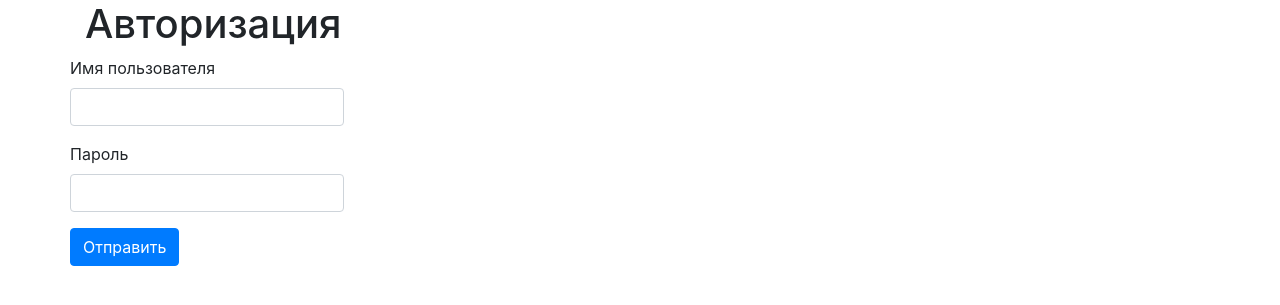
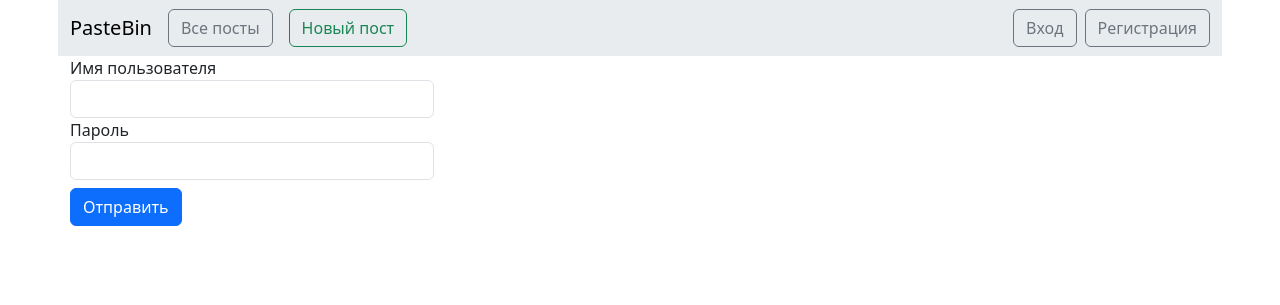
Before and after one commit to AlexeyPetrochenko/PasteBin-LearnPython, a Flask app: page /user/login in a window 1280 px wide. Shown: the top 305 px of the page. Run offline with Flask 3, Linux system fonts and the light colour scheme.

Commit message:
Добавлен Navbar

```diff
--- a/app_paste_bin/templates/base.html
+++ b/app_paste_bin/templates/base.html
@@ -2,13 +2,14 @@
 <html lang="ru">
 <head>
     <meta charset="UTF-8">
-    <meta name="viewport" content="width=device-width, initial-scale=1">
+    <meta name="viewport" content="width=device-width, initial-scale=1, shrink-to-fit=no">
     <link href="https://cdn.jsdelivr.net/npm/bootstrap@5.3.3/dist/css/bootstrap.min.css" rel="stylesheet" integrity="sha384-QWTKZyjpPEjISv5WaRU9OFeRpok6YctnYmDr5pNlyT2bRjXh0JMhjY6hW+ALEwIH" crossorigin="anonymous">
     <title>{{ page_title }}</title>
 </head>
 <body>
+    <div class="container gx-0">
+        <div class="row">{% include 'menu.html' %}</div>
 
-    <div class="container">
         {% block content %}
         {% endblock %}
     </div>
--- /dev/null
+++ b/app_paste_bin/templates/menu.html
@@ -0,0 +1,32 @@
+<nav class="navbar navbar-expand-lg bg-body-secondary">
+  <div class="container-fluid ">
+    <a class="navbar-brand" href="{{ url_for('post.create_post') }}">PasteBin</a>
+
+    <button class="navbar-toggler" type="button" data-bs-toggle="collapse" data-bs-target="#navbarSupportedContent" aria-controls="navbarSupportedContent" aria-expanded="false" aria-label="Toggle navigation">
+      <span class="navbar-toggler-icon"></span>
+    </button>
+
+    <div class="collapse navbar-collapse" id="navbarSupportedContent">
+      <ul class="navbar-nav me-auto mb-2 mb-lg-0">
+        <li class="nav-item">
+          <a class="" href="{{ url_for('post.get_all_public_posts') }}">
+            <button class="btn btn-outline-secondary me-3" type="button">Все посты</button>
+          </a>
+        </li>
+        <li class="nav-item">
+          <a class="" href="{{ url_for('post.create_post') }}">
+            <button class="btn btn-outline-success me-3" type="button">Новый пост</button>
+          </a>
+        </li>
+
+      </ul>
+        <a class="" href="{{ url_for('user.login') }}">
+          <button class="btn btn-outline-secondary me-2" type="submit">Вход</button>
+        </a>
+        <a class="" href="{{ url_for('user.login') }}">
+          <button class="btn btn-outline-secondary" type="submit">Регистрация</button>
+        </a>
+
+    </div>
+  </div>
+</nav>
--- a/app_paste_bin/templates/post/post_from_db.html
+++ b/app_paste_bin/templates/post/post_from_db.html
@@ -3,7 +3,7 @@
 
 {% block content %}
 <div class="row">
-    <div class="col-7 text-bg-secondary">
+    <div class="col-7 text-bg-secondary pt-2">
         <div class="row pb-2 gx-0">
             <div class="col-2" style="padding-left: -100px"><img src="https://pastebin.com/themes/pastebin/img/guest.png" class="img-thumbnail" width="95" height="95" alt="..."></div>
             <div class="col-10">
--- a/app_paste_bin/templates/user/login.html
+++ b/app_paste_bin/templates/user/login.html
@@ -1,20 +1,10 @@
-<!doctype html>
-<html lang="ru">
-  <head>
-    <!-- Required meta tags -->
-    <meta charset="utf-8">
-    <meta name="viewport" content="width=device-width, initial-scale=1, shrink-to-fit=no">
+{% extends 'base.html' %}
 
-    <!-- Bootstrap CSS -->
-    <link rel="stylesheet" href="https://cdn.jsdelivr.net/npm/bootstrap@4.1.3/dist/css/bootstrap.min.css" integrity="sha384-MCw98/SFnGE8fJT3GXwEOngsV7Zt27NXFoaoApmYm81iuXoPkFOJwJ8ERdknLPMO" crossorigin="anonymous">
 
-    <title>{{ page_title }}</title>
-  </head>
-  <body>
-    <div class="container">
-    <h1>{{ page_title }}</h1>
+{% block content %}
 <div class="row">
-      <div class="col=4">
+
+  <div class="col-4">
   {% with messages = get_flashed_messages() %}
     {% if messages %}
     <div class="alert alert-warning" role="alert">
@@ -24,7 +14,8 @@
     </div>
     {% endif %}
   {% endwith %}
-        <form action="{{ url_for('login.process_login') }}" method="POST">
+
+    <form action="{{ url_for('user.process_login') }}" method="POST">
       {{ form.hidden_tag() }}
       <div class="form-group">
         {{ form.username.label }}
@@ -37,16 +28,9 @@
       {{ form.submit() }}
     </form>
   </div>
-      <div class="col=8">
+
+  <div class="col-8">
 
   </div>
 </div>
-    </div>
-
-    <!-- Optional JavaScript -->
-    <!-- jQuery first, then Popper.js, then Bootstrap JS -->
-    <script src="https://code.jquery.com/jquery-3.3.1.slim.min.js" integrity="sha384-q8i/X+965DzO0rT7abK41JStQIAqVgRVzpbzo5smXKp4YfRvH+8abtTE1Pi6jizo" crossorigin="anonymous"></script>
-    <script src="https://cdn.jsdelivr.net/npm/popper.js@1.14.3/dist/umd/popper.min.js" integrity="sha384-ZMP7rVo3mIykV+2+9J3UJ46jBk0WLaUAdn689aCwoqbBJiSnjAK/l8WvCWPIPm49" crossorigin="anonymous"></script>
-    <script src="https://cdn.jsdelivr.net/npm/bootstrap@4.1.3/dist/js/bootstrap.min.js" integrity="sha384-ChfqqxuZUCnJSK3+MXmPNIyE6ZbWh2IMqE241rYiqJxyMiZ6OW/JmZQ5stwEULTy" crossorigin="anonymous"></script>
-  </body>
-</html>
+{% endblock %}
--- a/app_paste_bin/user/forms.py
+++ b/app_paste_bin/user/forms.py
@@ -8,4 +8,4 @@ class LoginForm(FlaskForm):
                            render_kw={"class": "form-control"})
     password = PasswordField('Пароль', validators=[DataRequired()],
                              render_kw={"class": "form-control"})
-    submit = SubmitField('Отправить', render_kw={"class": "btn btn-primary"})
+    submit = SubmitField('Отправить', render_kw={"class": "btn btn-primary mt-2"})
--- a/app_paste_bin/user/views.py
+++ b/app_paste_bin/user/views.py
@@ -5,7 +5,7 @@ from .forms import LoginForm
 from .models import User
 
 
-blueprint = Blueprint('login', __name__, url_prefix='/user')
+blueprint = Blueprint('user', __name__, url_prefix='/user')
 
 
 @blueprint.route('/login')
@@ -29,11 +29,11 @@ def process_login():
             return redirect(url_for('post.create_post'))
 
     flash('Неправильное имя пользователя или пароль')
-    return redirect(url_for('login.login'))
+    return redirect(url_for('user.login'))
 
 
 @blueprint.route('/logout')
 def logout():
     logout_user()
     flash('Вы успешно разлогинились')
-    return redirect(url_for('login.login'))
+    return redirect(url_for('user.login'))
```
Lines whose indentation alone changed are shown as unchanged.
